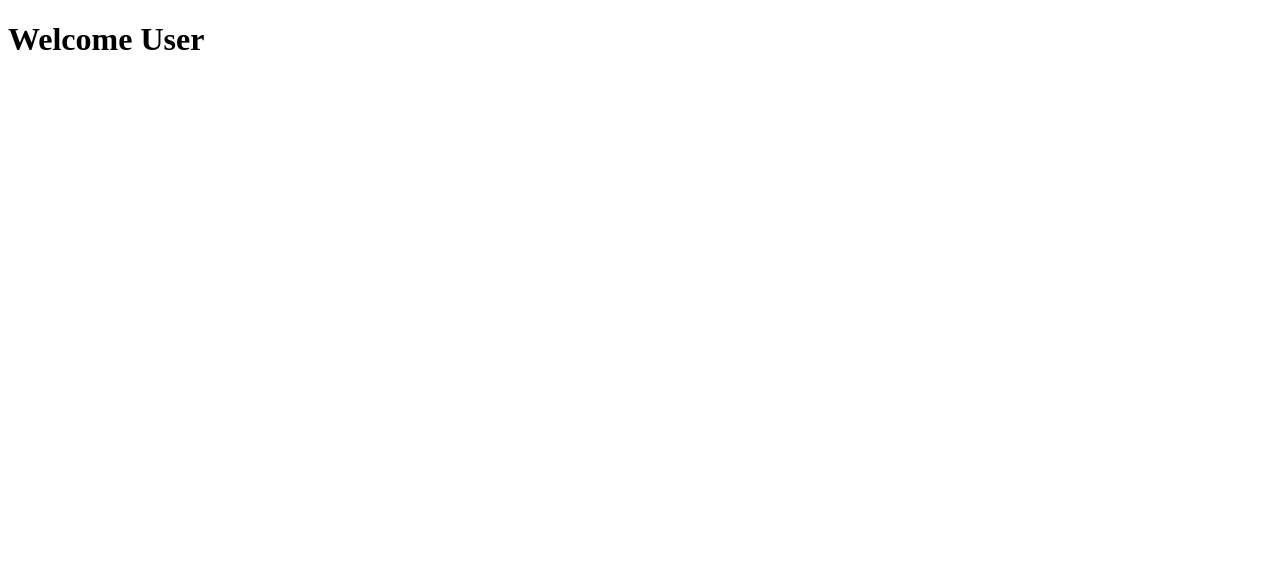
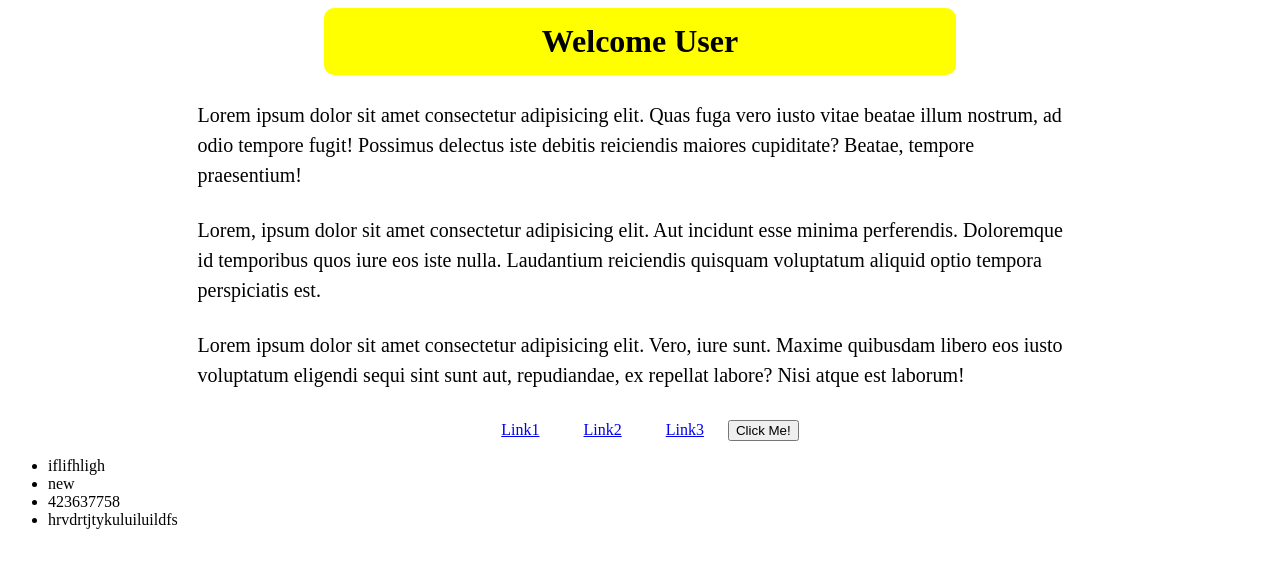
Before and after one commit to shaghayegh2000/Learn-JavaScript, a plain HTML site: page index.html in a window 1280 px wide. Drawn offline with Linux system fonts and the light colour scheme.

Commit message:
7/8/2023 , 16:44

```diff
--- a/index.html
+++ b/index.html
@@ -22,7 +22,30 @@
     </div> -->
 
         <h1>Welcome User</h1>
+        <p>Lorem ipsum dolor sit amet consectetur adipisicing elit. Quas fuga
+            vero iusto vitae beatae illum nostrum, ad odio tempore fugit!
+            Possimus delectus iste debitis reiciendis maiores cupiditate?
+            Beatae, tempore praesentium!</p>
+        <p>Lorem, ipsum dolor sit amet consectetur adipisicing elit. Aut
+            incidunt esse minima perferendis. Doloremque id temporibus quos iure
+            eos iste nulla. Laudantium reiciendis quisquam voluptatum aliquid
+            optio tempora perspiciatis est.</p>
+        <p>Lorem ipsum dolor sit amet consectetur adipisicing elit. Vero, iure
+            sunt. Maxime quibusdam libero eos iusto voluptatum eligendi sequi
+            sint sunt aut, repudiandae, ex repellat labore? Nisi atque est
+            laborum!</p>
+        <div class="links">
+            <a href="#">Link1</a>
+            <a href="#">Link2</a>
+            <a href="#">Link3</a>
+        </div>
 
+        <ul>
+            <li>iflifhligh</li>
+            <li>dfjfjy</li>
+            <li>423637758</li>
+            <li>hrvdrtjtykuluiluildfs</li>
+        </ul>
         <script src="script.js"></script>
     </body>
 </html>
--- a/script.js
+++ b/script.js
@@ -170,3 +170,18 @@
 // let ask1 = prompt("enter a number");
 // let ask2 = prompt("enter a number");
 // document.write(Number(ask1) + Number(ask2));
+
+var h1 = document.getElementsByTagName("h1");
+h1[0].style.backgroundColor = "yellow";
+
+var btn = document.createElement("button");
+btn.innerHTML = "Click Me!";
+document.querySelector("div").appendChild(btn);
+
+let list = document.getElementsByTagName("ul")[0];
+let listItem2 = document.getElementsByTagName("li")[1];
+// list.removeChild(listItem2);
+
+let newI = document.createElement("li");
+newI.innerHTML = "new"
+list.replaceChild(newI , listItem2);
--- a/style.css
+++ b/style.css
@@ -14,3 +14,29 @@ button {
     width: 70px;
     height: 30px;
 } */
+h1 {
+    text-align: center;
+    margin: auto;
+    width: 50%;
+    border-radius: 10px;
+    -webkit-border-radius: 10px;
+    -moz-border-radius: 10px;
+    -ms-border-radius: 10px;
+    -o-border-radius: 10px;
+    padding: 15px 0;
+}
+p {
+    width: 70%;
+    margin: auto;
+    padding-top: 25px;
+    font-size: 20px;
+    line-height: 30px;
+}
+.links {
+    margin: 30px auto 0 auto;
+    text-align: center;
+}
+a {
+    padding: 20px;
+
+}
```
Lines whose indentation alone changed are shown as unchanged.
